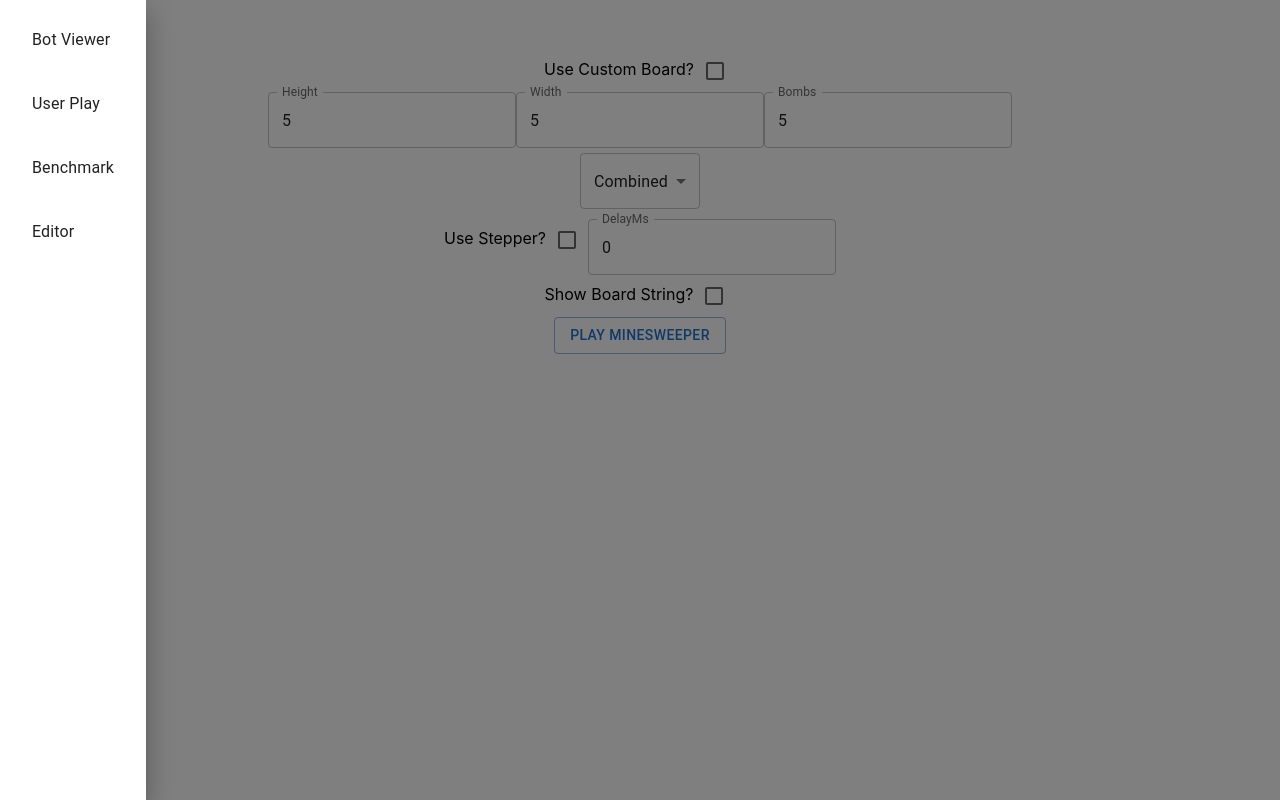
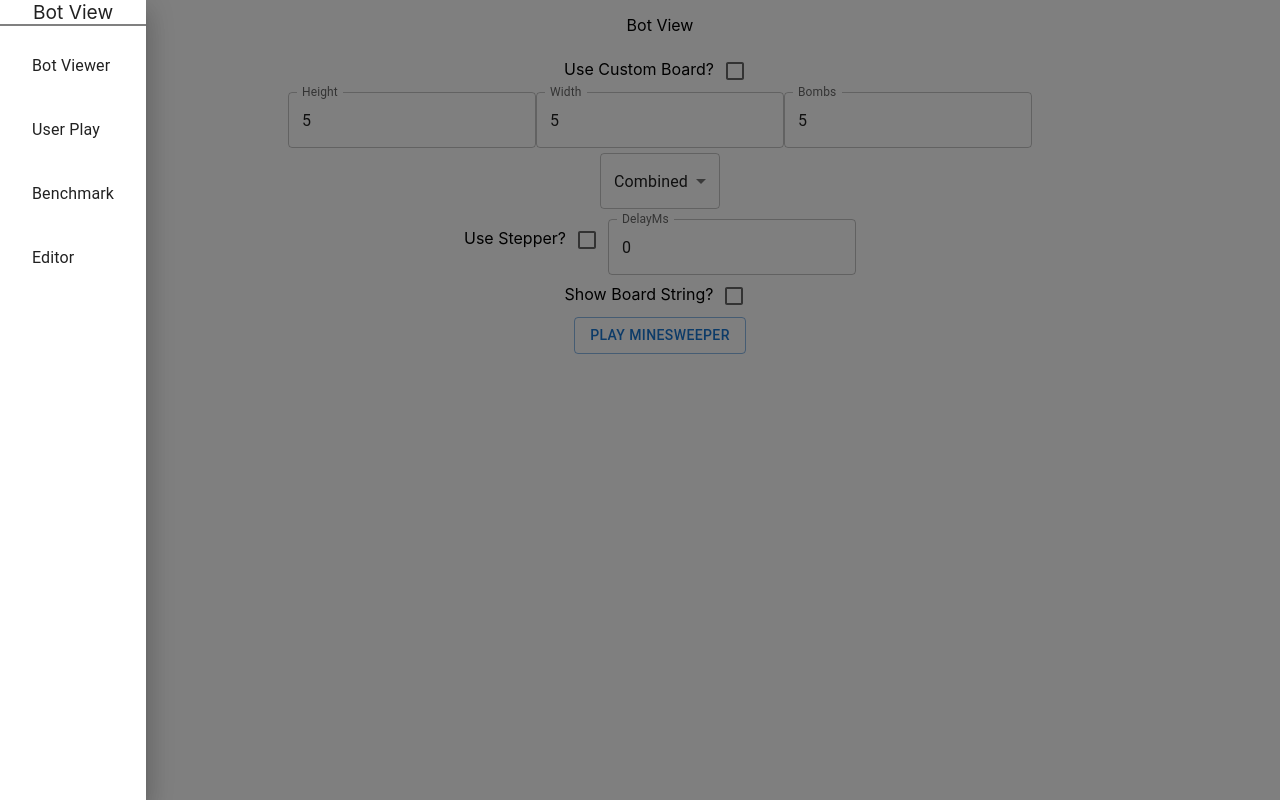
Before and after one commit to liammoyn/minesweeperbot, a React (Create React App) app: page / in a window 1280 px wide. Both pictures are taken after a click on the button "open drawer". Built offline with nearby package versions, Linux system fonts and the light colour scheme.

Commit message:
Add page titles

```diff
--- a/src/App.tsx
+++ b/src/App.tsx
@@ -6,15 +6,9 @@ import BotViewer from './pages/BotViewer';
 import UserPlay from './pages/UserPlay';
 import Benchmark from './pages/Benchmark';
 import Editor from './pages/Editor';
+import { getPageTitle, PageId } from './utils/pageUtils';
 
 import './App.css';
-
-enum PageId {
-  "BENCHMARK",
-  "BOTVIEWER",
-  "USERPLAY",
-  "EDITOR"
-}
 
 const App = () => {
   const [currentPage, setCurrentPage] = useState<JSX.Element>()
@@ -60,7 +54,7 @@ const App = () => {
   }, [currentPageId, boardConfig])
 
   return (
-    <div>
+    <div style={{ display: "flex", flexDirection: "row", alignItems: "start" }}>
       <div style={{ padding: "20px" }}>
         <IconButton
           color="inherit"
@@ -77,8 +71,11 @@ const App = () => {
           <Menu />
         </IconButton>
       </div>
-      <div style={{ textAlign: "center", paddingTop: "10px" }}>
+      <div style={{ textAlign: "center", paddingTop: "10px", flex: 1 }}>
         <Drawer open={drawerOpen} onClose={() => setDrawerOpen(false)}>
+          <div style={{ textAlign: "center", fontSize: "1.2em", borderBottom: "2px solid gray" }} >
+            {getPageTitle(currentPageId)}
+          </div>
           <List>
             <ListItem>
               <ListItemButton onClick={() => setCurrentPageId(PageId.BOTVIEWER)}>
@@ -103,6 +100,9 @@ const App = () => {
           </List>
         </Drawer>
         <div>
+          <div style={{  padding: "5px", paddingBottom: "15px" }}>
+            {getPageTitle(currentPageId)}
+          </div>
           {currentPage}
         </div>
       </div>
--- a/src/pages/Benchmark.tsx
+++ b/src/pages/Benchmark.tsx
@@ -78,7 +78,7 @@ const Benchmark = ({ boardConfig }: BenchmarkProps) => {
     }
 
     return (
-        <>
+        <div style={{ display: "flex", flexDirection: "column", alignItems: "center" }}>
             <FormControl sx={{ m: 3 }} component="fieldset" variant="standard">
                 <FormGroup>
                     <FormControlLabel
@@ -131,21 +131,22 @@ const Benchmark = ({ boardConfig }: BenchmarkProps) => {
                     />
                 </FormGroup>
             </FormControl>
-            <Button onClick={benchmarkBot} variant="outlined">
-                Benchmark Bot
-            </Button>
-            <div>
             <TextField
                 label="Benchmark Games"
                 type="number"
                 value={benchmarkGames}
                 onChange={({ target }) => setBenchmarkGames(parseInt(target.value ?? 0))}
             />
+            <div style={{ padding: "10px" }}>
+                <Button onClick={benchmarkBot} variant="outlined">
+                    Benchmark Bot
+                </Button>
+            </div>
+
             <BenchmarkComp
                     benchmarkResults={benchmarkResults}
                 />
         </div>
-        </>
     )
 }
 
--- /dev/null
+++ b/src/utils/pageUtils.ts
@@ -0,0 +1,21 @@
+
+export enum PageId {
+    "BENCHMARK",
+    "BOTVIEWER",
+    "USERPLAY",
+    "EDITOR"
+}
+
+export const getPageTitle = (pageId: PageId): string => {
+    if (pageId == PageId.BENCHMARK) {
+        return "Bot Benchmarking"
+    } else if (pageId == PageId.BOTVIEWER) {
+        return "Bot View"
+    } else if (pageId == PageId.EDITOR) {
+        return "Board Editor"
+    } else if (pageId == PageId.USERPLAY) {
+        return "User Play"
+    } else {
+        return "Home"
+    }
+}
```
Lines whose indentation alone changed are shown as unchanged.
